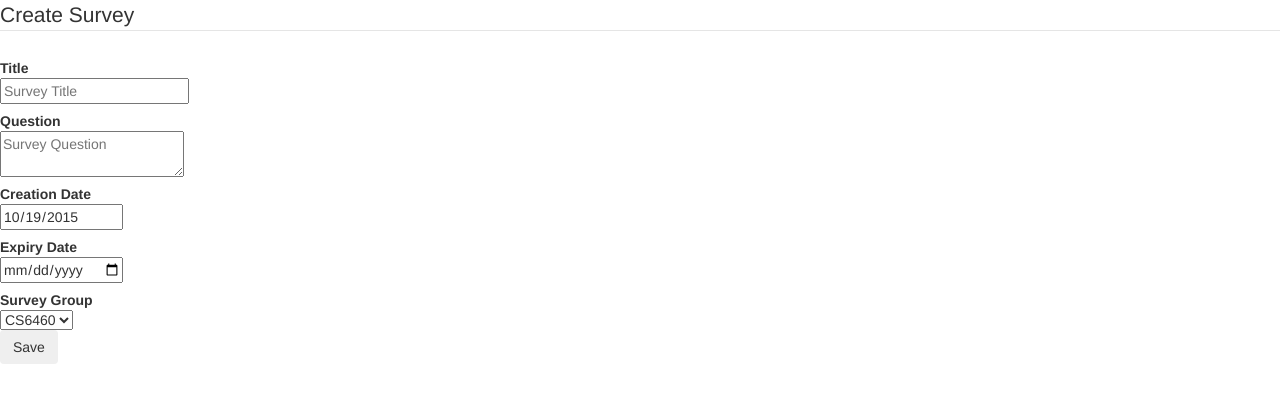
After one commit to hassaanbinaslam/edEMO, a Flask app: page /survey/add in a window 1280 px wide. The commit adds this page. Shown: the top 403 px of the page. Run offline with Flask 2, Linux system fonts and the light colour scheme; data comes from the database, SQL or seed files in the repository; some libraries are stand-ins or nearby versions.

Commit message:
More templates, Models, Forms, and Routes added

```diff
--- a/app.py
+++ b/app.py
@@ -20,6 +20,7 @@ db.Model = Base
 db.create_all()
 db.session.query(UserRole).delete()
 db.session.query(User).delete()
+db.session.query(SurveyGroup).delete()
 if db.session.query(UserRole).count() == 0:
     db.session.add(UserRole(1, "SYSTEM_ADMIN"))
     db.session.add(UserRole(2, "SURVEY_ADMIN"))
@@ -27,6 +28,12 @@ if db.session.query(UserRole).count() == 0:
     db.session.commit()
 if db.session.query(User).count() == 0:
     db.session.add(User("admin@localhost", "Admin", "System Admin", 1))
+    db.session.add(User("user1@localhost", "Survey Admin", "Survey Admin", 2))
+    db.session.add(User("user2@localhost", "Survey Taker 1", "Survey Taker 1", 3))
+    db.session.add(User("user3@localhost", "Survey Taker 2", "Survey Taker 2", 3))
+    db.session.commit()
+if db.session.query(SurveyGroup).count() == 0:
+    db.session.add(SurveyGroup("CS6460", "EdTech", 2))
     db.session.commit()
 
 # ----- Controllers -----#
@@ -65,6 +72,93 @@ def user_register():
     return render_template('pages/user-register.html', form=form)
     # return render_template('pages/test.html')
 
+
+@app.route('/survey/group/add', methods=['GET', 'POST'])
+def survey_group_add():
+    """ Provide HTML form to create new survey group """
+    form = SurveyGroupCreationForm(request.form)
+    current_user_id = 2  # Temporary. Needs to be fixed
+    if request.method == 'POST' and form.validate():
+        new_survey_group = SurveyGroup()
+        form.populate_obj(new_survey_group)
+        new_survey_group.creator_id = current_user_id
+        db.session.add(new_survey_group)
+        db.session.commit()
+        # Success. Redirect user to full survey group list.
+        return redirect(url_for('home'))
+    # Load the page. If page was submitted and contain errors then load it with errors.
+    return render_template('pages/survey-group-add.html', form=form)
+
+
+@app.route('/survey/group/list')
+def survey_group_list():
+    current_user_id = 2  # Temporary. Needs to be fixed
+    survey_group_list = db.session.query(SurveyGroup).filter(SurveyGroup.creator_id == current_user_id)
+    return render_template('pages/survey-group-list.html', survey_group_list=survey_group_list)
+
+
+@app.route('/survey/group/<int:survey_group_id>/member/add', methods=['GET', 'POST'])
+def survey_group_member_add(survey_group_id):
+    """ Provide HTML form to create new survey group """
+    current_user_id = 2  # Temporary. Needs to be fixed
+    current_user_role_id = 2  # Temporary. Needs to be fixed
+    form = SurveyGroupMemberAddForm(request.form)
+    survey_group_members_list = db.session.query(User).add_columns(User.id, User.email).filter(
+        User.role_id > current_user_role_id) \
+        .order_by(User.email)
+    survey_group_members_selection_list = []
+    for survey_group_member in survey_group_members_list:
+        survey_group_members_selection_list.append((str(survey_group_member.id), survey_group_member.email))
+    form.member_id.choices = survey_group_members_selection_list
+    if request.method == 'POST' and form.validate():
+        for member_id in form.member_id.data:
+            survey_group_member = SurveyGroupMember(survey_group_id, member_id)
+            db.session.add(survey_group_member)
+            db.session.commit()
+        # Success. Redirect user to full survey group list.
+        return redirect(url_for('home'))
+    # Load the page. If page was submitted and contain errors then load it with errors.
+    return render_template('pages/survey-group-member-add.html', form=form)
+
+
+@app.route('/survey/group/<int:survey_group_id>/member/list')
+def survey_group_member_list(survey_group_id):
+    current_user_id = 2  # Temporary. Needs to be fixed
+    subquery = db.session.query(SurveyGroupMember).add_column(SurveyGroupMember.member_id).filter(
+        SurveyGroupMember.survey_group_id == survey_group_id).subquery()
+    survey_group_member_list = db.session.query(User).filter(User.id == subquery.c.member_id).order_by(User.email)
+    return render_template('pages/survey-group-member-list.html', survey_group_member_list=survey_group_member_list)
+
+
+@app.route('/survey/add', methods=['GET', 'POST'])
+def survey_add():
+    """ Provide HTML form to create new survey """
+    current_user_id = 2  # Temporary. Needs to be fixed
+    form = SurveyAddForm(request.form)
+    survey_group_list = db.session.query(SurveyGroup).add_columns(SurveyGroup.id, SurveyGroup.name) \
+        .filter(SurveyGroup.creator_id == current_user_id)
+    survey_group_selection_list = []
+    for survey_group in survey_group_list:
+        survey_group_selection_list.append((str(survey_group.id), survey_group.name))
+    form.survey_group_id.choices = survey_group_selection_list
+    if request.method == 'POST' and form.validate():
+        new_survey = Survey()
+        form.populate_obj(new_survey)
+        new_survey.creator_id = current_user_id
+        db.session.add(new_survey)
+        db.session.commit()
+        # Success. Redirect user to full survey group list.
+        return redirect(url_for('home'))
+    # Load the page. If page was submitted and contain errors then load it with errors.
+    return render_template('pages/survey-add.html', form=form)
+
+
+@app.route('/survey/list')
+def survey_list():
+    current_user_id = 2  # Temporary. Needs to be fixed
+    survey_list = db.session.query(Survey).filter(Survey.creator_id == current_user_id)
+    return render_template('pages/survey-list.html', survey_list=survey_list)
+
 # ----- Launch -----#
 if __name__ == '__main__':
     # app.run(debug=True)
--- a/forms.py
+++ b/forms.py
@@ -1,17 +1,36 @@
 from wtforms import *
 from wtforms.ext.sqlalchemy.fields import QuerySelectField
+import datetime#, timedelta
 
 
 class UserRegistrationForm(Form):
     name = StringField('Full Name', [validators.Length(min=4, max=255)])
     email = StringField('Email Address', [validators.Email(), validators.Length(max=255)])
     bio = TextAreaField('Bio', [validators.optional(), validators.Length(max=500)])
-    role_id = SelectField('User Role') # user roles drop-down will be populated at runtime from controller
+    role_id = SelectField('User Role')  # user roles drop-down will be populated at runtime from controller
+
+
+class SurveyGroupCreationForm(Form):
+    name = StringField('Survey Group Name', [validators.Length(min=4, max=255)])
+    description = TextAreaField('Description', [validators.optional(), validators.Length(max=500)])
+
+
+class SurveyGroupMemberAddForm(Form):
+    member_id = SelectMultipleField('Select Survey Group Members')
+    # members list will be populated at runtime from controller
+
+
+class SurveyAddForm(Form):
+    title = StringField('Title', [validators.Length(min=1, max=255)])
+    question = TextAreaField('Question', [validators.InputRequired(), validators.Length(max=500)])
+    creation_date = DateField('Creation Date', default=datetime.date.today())
+    expiry_date = DateField('Expiry Date', [validators.InputRequired()])
+    survey_group_id = SelectField('Survey Group')
+    expiry_date_ = HiddenField('Creation Date', default=datetime.date.today()+datetime.timedelta(days=1))
+
 
 if __name__ == '__main__':
     a = "test"
-    form_user_registration = UserRegistrationForm()
-    print(form_user_registration.name)
-    print(form_user_registration.email)
-    print(form_user_registration.bio)
-    print
+    form = SurveyAddForm()
+    print(form.expiry_date)
+    print(form.expiry_date_)
--- a/templates/pages/home.html
+++ b/templates/pages/home.html
@@ -11,6 +11,12 @@
     <li><a href="/login">Login</a></li>
     <li><a href="/profile">View Profile</a></li>
     <li><a href="/user/register">Register User</a></li>
+    <li><a href="/survey/group/add">Create Survey Group</a></li>
+    <li><a href="/survey/group/list">List Survey Group</a></li>
+    <li><a href="/survey/group/1/member/add">Add Survey Group Members</a></li>
+    <li><a href="/survey/group/1/member/list">Survey Group Members List</a></li>
+    <li><a href="/survey/add">Create New Survey</a></li>
+    <li><a href="/survey/list">Survey List</a></li>
 </ul>
 
 {% endblock %}
--- /dev/null
+++ b/templates/pages/survey-add.html
@@ -0,0 +1,17 @@
+{% extends 'layouts/base.html' %}
+{% from 'forms/common.html' import edit_field %}
+{% set title = 'Create Survey' %}
+{% block title %}{{title}}{% endblock %}
+{% block content %}
+
+<form method="post" class="form-horizontal">
+    <legend>{{title}}</legend>
+    {{ edit_field(form.title, class="span3", placeholder="Survey Title") }}
+    {{ edit_field(form.question, class="span3", placeholder="Survey Question") }}
+    {{ edit_field(form.creation_date, class="span3", type="date", readonly=true) }}
+    {{ edit_field(form.expiry_date, class="span3", type="date", min=form.expiry_date_.data) }}
+    {{ edit_field(form.survey_group_id) }}
+    <button type="submit" class="btn">Save</button>
+</form>
+
+{% endblock %}
```
Also changed, not shown: models.py (+75 -18 lines), templates/pages/survey-group-add.html (added, +14 -0 lines), templates/pages/survey-group-list.html (added, +10 -0 lines), templates/pages/survey-group-member-add.html (added, +13 -0 lines), templates/pages/survey-group-member-list.html (added, +10 -0 lines), templates/pages/survey-list.html (added, +10 -0 lines), 1 other file.
